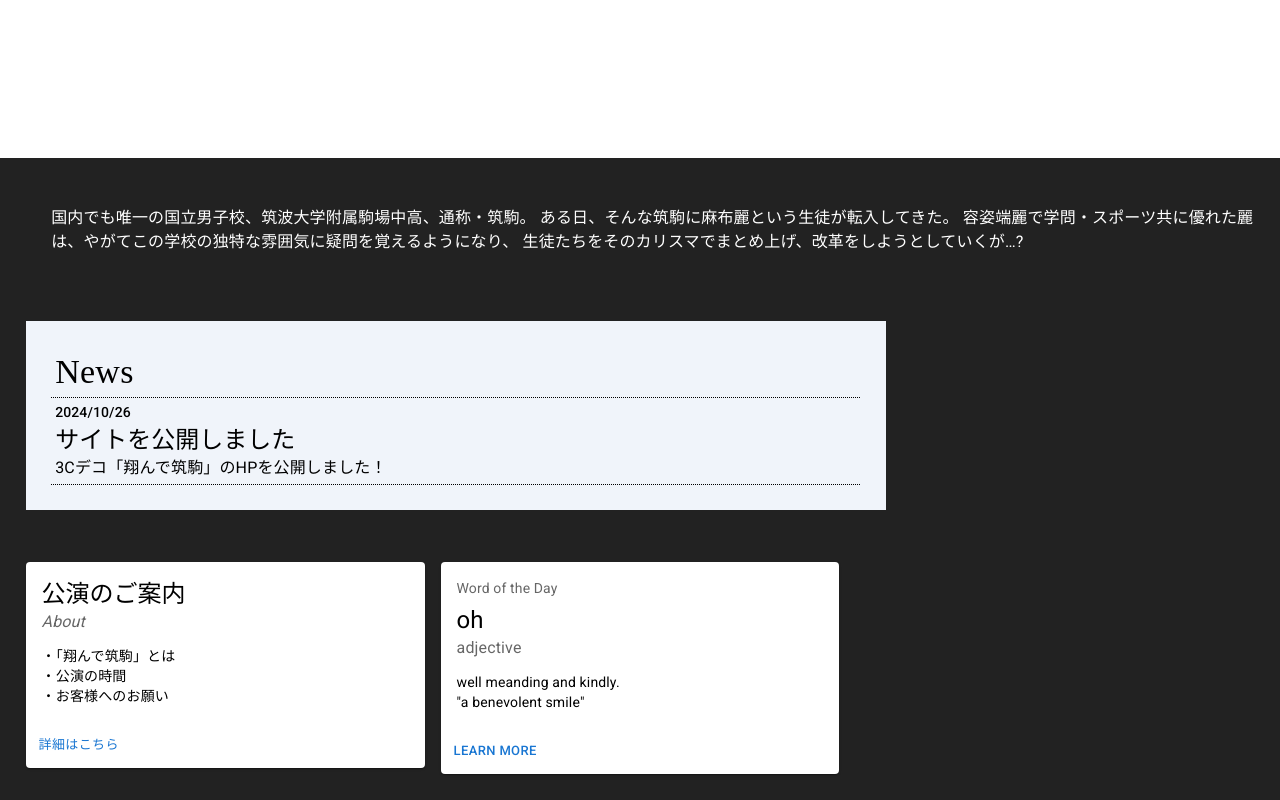
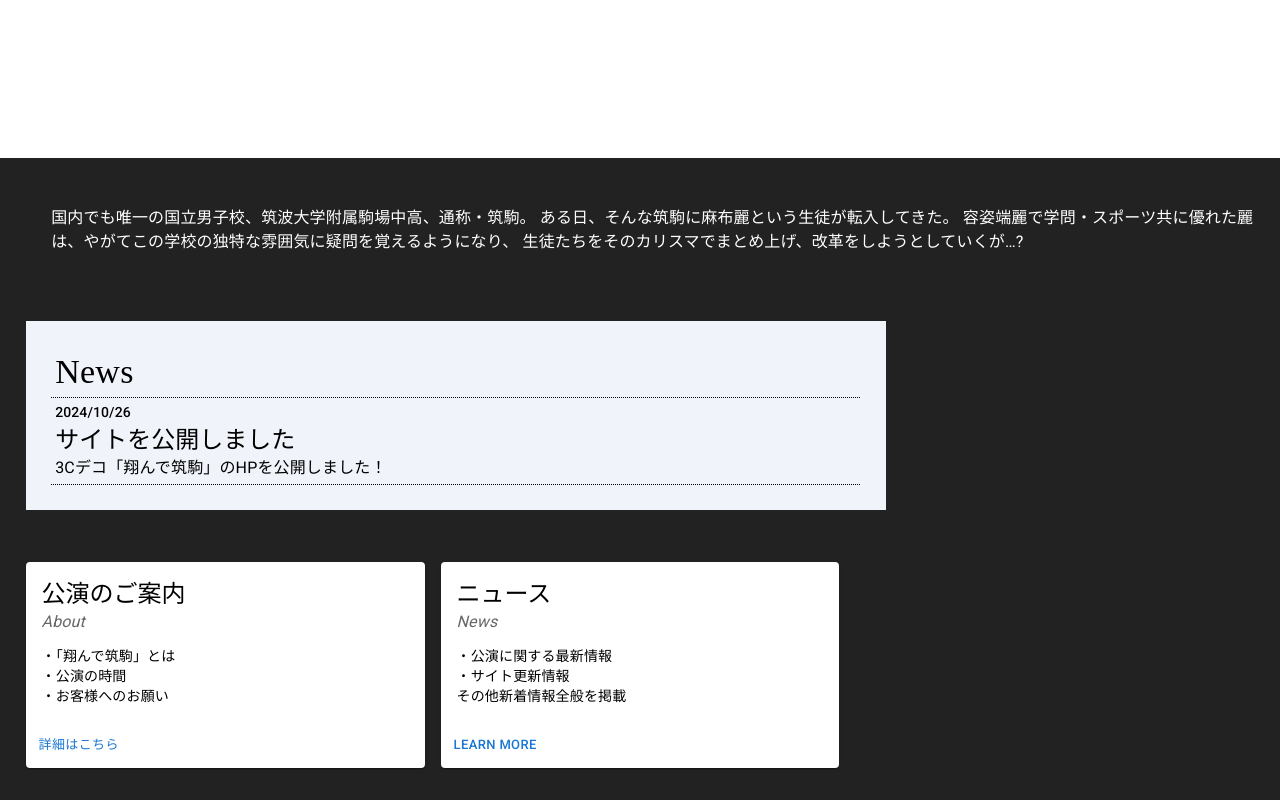
Before and after one commit to tk-jr3-reboot2024/tk-jr3-reboot2024.github.io, a React (Create React App) app: page /introduction/c in a window 1280 px wide. Shown: the part 747-1547 px from the top of the page. Built offline with nearby package versions, Linux system fonts and the light colour scheme.

Commit message:
updated content cards(3c)

```diff
--- a/src/components/introduction/3c-components/Content.js
+++ b/src/components/introduction/3c-components/Content.js
@@ -55,28 +55,29 @@ function Content() {
 									</Typography>
 								</CardContent>
 								<CardActions>
-									<Button size="small">詳細はこちら</Button>
+									<Button size="small" href="/information/c/about">詳細はこちら</Button>
 								</CardActions>
 							</Card>
 						</Grid>
 						<Grid size={{ xs: 12, sm: 6, lg: 4 }}>
 							<Card sx={{ minWidth: 275 }}>
 								<CardContent>
-									<Typography gutterBottom sx={{ color: 'text.secondary', fontSize: 14 }}>
-										Word of the Day
+									<Typography variant="h5" component="div">
+										ニュース
 									</Typography>
-									<Typography variant="h5" component="div">
-										oh
-									</Typography>
-									<Typography sx={{ color: 'text.secondary', mb: 1.5 }}>adjective</Typography>
+									<Typography sx={{ color: 'text.secondary', mb: 1.5 }}>
+										<i>News</i>
+										</Typography>
 									<Typography variant="body2">
-										well meanding and kindly.
+										・公演に関する最新情報
 										<br />
-										{'"a benevolent smile"'}
+										・サイト更新情報
+										<br />
+										その他新着情報全般を掲載
 									</Typography>
 								</CardContent>
 								<CardActions>
-									<Button size="small">Learn More</Button>
+									<Button size="small" href="/information/c/news">Learn More</Button>
 								</CardActions>
 							</Card>
 						</Grid>
--- a/src/components/introduction/3c-components/News.js
+++ b/src/components/introduction/3c-components/News.js
@@ -1,5 +1,6 @@
 import React from 'react';
-import { Grid, Typography, Box, CssBaseline } from '@mui/material';
+import { Typography, Box, CssBaseline } from '@mui/material';
+import Grid from '@mui/material/Grid2';
 
 function News({ box_width }) {
 	const NewsItems = [
```
